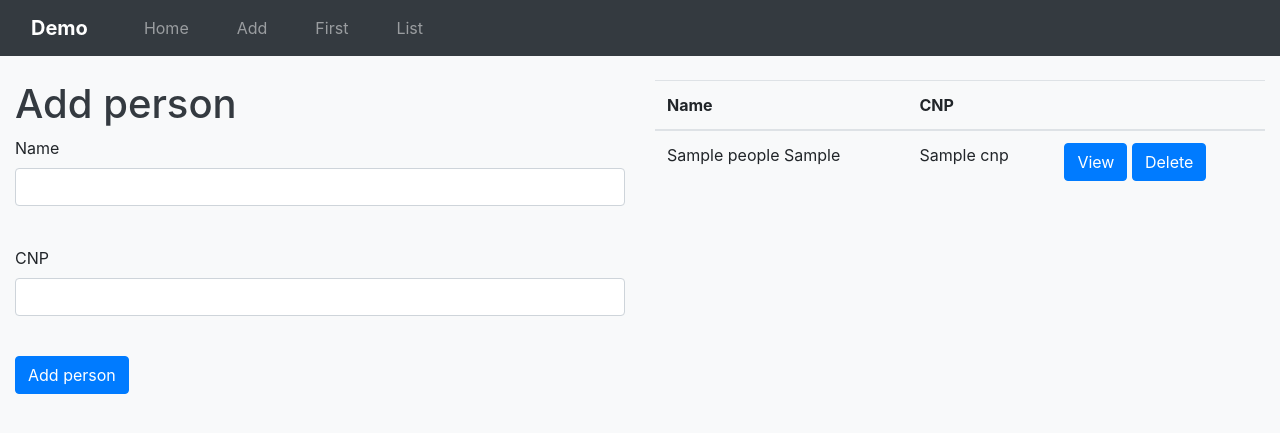
After one commit to IoanaCiripan/Flask-App, a Flask app: page /person/add in a window 1280 px wide. The commit adds this page. Shown: the top 433 px of the page. Run offline with Flask 2, Linux system fonts and the light colour scheme; a database or web service that is not in the repository returns one stand-in record (values such as "Sample title"); some libraries are stand-ins or nearby versions.

Commit message:
Setup list for person

```diff
--- a/List/app/forms.py
+++ b/List/app/forms.py
@@ -5,57 +5,122 @@ from wtforms import SubmitField
 from wtforms.validators import DataRequired
 from wtforms.validators import Length
 
-name_min_len = 3
-name_max_len = 25
+name_min_len = 1
+name_max_len = 20
 
 description_min_len = 5
 description_max_len = 200
 
-class AddForm(FlaskForm):
+class PersonForm(FlaskForm):
     name = StringField(
-    	"Name",
-    	validators = [
-    		DataRequired(),
-    		Length(min = name_min_len, max = name_max_len)
-    	],
-    	render_kw = {"class": "form-control"}
-    )
-    description = TextAreaField(
-    	"Description",
-    	[
-    		DataRequired(),
-	    	Length(
-	    		min = description_min_len,
-	    		max = description_max_len
-	    	)
-	    ],
-    	render_kw = {"class": "form-control"}
-    )
-    submit = SubmitField(
-    	"Add",
-    	render_kw = {"class": "btn btn-primary"}
+        "Name",
+        validators = [
+            DataRequired(),
+            Length(min = name_min_len, max = name_max_len)
+        ],
+        render_kw = {"class": "form-control"}
     )
 
-class ViewForm(FlaskForm):
-    name = StringField(
-    	"Name",
-    	validators = [
-    		DataRequired(),
-    		Length(min = name_min_len, max = name_max_len)
-    	],
-    	render_kw = {"class": "form-control"}
+    first_name = StringField(
+        "First name",
+        validators = [
+            DataRequired(),
+            Length(min = name_min_len, max = name_max_len)
+        ],
+        render_kw = {"class": "form-control"}
     )
-    description = TextAreaField(
-    	"Description",
-    	validators = [
-    		DataRequired(),
-	    	Length(
-	    		min = description_min_len,
-	    		max = description_max_len
-	    	)
-	    ],
-    	render_kw = {"class": "form-control"}
+
+    cnp = StringField(
+        "CNP",
+        validators = [
+            DataRequired(),
+            Length(min = name_min_len, max = name_max_len)
+        ],
+        render_kw = {"class": "form-control"}
     )
+
+    ci_number = StringField(
+        "Number",
+        validators = [
+            DataRequired(),
+            Length(min = name_min_len, max = name_max_len)
+        ],
+        render_kw = {"class": "form-control"}
+    )
+
+    ci_seria = StringField(
+        "Seria",
+        validators = [
+            DataRequired(),
+            Length(min = name_min_len, max = name_max_len)
+        ],
+        render_kw = {"class": "form-control"}
+    )
+
+    birthdate = StringField(
+        "Birthdate",
+        validators = [
+            DataRequired(),
+            Length(min = name_min_len, max = name_max_len)
+        ],
+        render_kw = {"class": "form-control"}
+    )
+
+    gender = StringField(
+        "Gender",
+        validators = [
+            DataRequired(),
+            Length(min = name_min_len, max = name_max_len)
+        ],
+        render_kw = {"class": "form-control"}
+    )
+
+    service_supplier = StringField(
+        "Service supplier",
+        validators = [
+            DataRequired(),
+            Length(min = name_min_len, max = name_max_len)
+        ],
+        render_kw = {"class": "form-control"}
+    )
+
+    medicalSubscription = StringField(
+        "Medical subscription",
+        validators = [
+            DataRequired(),
+            Length(min = name_min_len, max = name_max_len)
+        ],
+        render_kw = {"class": "form-control"}
+    )
+
+    medical_history = TextAreaField(
+        "Medical history",
+        [
+            DataRequired(),
+            Length(
+                min = description_min_len,
+                max = description_max_len
+            )
+        ],
+        render_kw = {"class": "form-control"}
+    )
+
+    observation = StringField(
+        "Observation",
+        validators = [
+            DataRequired(),
+            Length(min = name_min_len, max = name_max_len)
+        ],
+        render_kw = {"class": "form-control"}
+    )
+
+class AddForm(PersonForm):
+    submit = SubmitField(
+        "Add person",
+        render_kw = {"class": "btn btn-primary"}
+    )
+
+class ViewForm(PersonForm):
     submit = SubmitField(
     	"Edit",
     	render_kw = {"class": "btn btn-primary"}
--- a/List/app/pages.py
+++ b/List/app/pages.py
@@ -1,15 +1,16 @@
 from .collection import *
 
-collection = Collection("elements")
+people = Collection("people")
 
 project = {
-	"name": "Demo",
-	"element": "element"
+	"name": "Demo"
 }
 
 page = {
 	"home": "Home",
-	"add": "Add " + project["element"],
-	"delete": "Delete " + project["element"],
-	"view": "View " + project["element"]
+	"person_add": "Add person",
+	"person_delete": "Delete person",
+	"person_update": "View person",
+	"person_first": "First person",
+	"person_list": "List people"
 }
--- a/List/app/routes.py
+++ b/List/app/routes.py
@@ -2,7 +2,6 @@ from flask import flash
 from flask import render_template
 from flask import redirect
 from app import app
-from .collection import *
 from .forms import *
 from .pages import *
 
@@ -13,17 +12,17 @@ def home():
 		"home.html",
 		project = project.copy(),
 		page = page["home"],
-		list = collection.get_list()
+		list = people.get_list()
 	)
 
-@app.route("/view/<id>", methods = ["GET", "POST"])
-def view(id):
+@app.route("/person/update/<id>", methods = ["GET", "POST"])
+def person_update(id):
 	message = ""
 	alert = ""
 	form = ViewForm()
 
 	if form.validate_on_submit():
-		element = collection.update(
+		element = people.update(
 			id,
 			form.name.data,
 			form.description.data
@@ -32,68 +31,87 @@ def view(id):
 			alert = "alert-success"
 			message = "Element with id {} was edited!".format(id)
 	else:
-		element = collection.get_by_id(id)
+		element = people.get_by_id(id)
 
 		form.name.data = element["name"]
 		form.description.data = element["description"]
 
-	if collection.new_element_added:
-		collection.new_element_added = False
+	if people.new_element_added:
+		people.new_element_added = False
 		alert = "alert-success"
 		message = "Element with id {} was added from database!".format(id)
 
 	return render_template(
-		"view.html",
+		"person_update.html",
 		project = project.copy(),
-		page = page["view"],
-		list = collection.get_list(),
+		page = page["person_update"],
+		list = people.get_list(),
 		form = form,
 		message = message,
 		alert = alert,
 		id = id
 	)
 
-@app.route("/add", methods = ["GET", "POST"])
-def add():
+@app.route("/person/first", methods = ["GET", "POST"])
+def person_first():
+	return render_template(
+		"/person/first.html",
+		project = project.copy(),
+		page = page["person_first"],
+		list = people.get_list(),
+		form = form
+	)
+
+@app.route("/person/list", methods = ["GET", "POST"])
+def person_list():
+	return render_template(
+		"/person/list.html",
+		project = project.copy(),
+		page = page["person_list"],
+		list = people.get_list(),
+		form = form
+	)
+
+@app.route("/person/add", methods = ["GET", "POST"])
+def person_add():
 	form = AddForm()
 	if form.validate_on_submit():
 		flash("Add request for element {}".format(
 			form.name.data
 		))
-		element = collection.add(
+		element = people.add(
 			form.name.data,
 			form.description.data
 		)
-		collection.new_element_added = True
+		people.new_element_added = True
 
 		return redirect("/view/{}".format(element))
 
 	return render_template(
-		"add.html",
+		"/person/add.html",
 		project = project.copy(),
-		page = page["add"],
-		list = collection.get_list(),
+		page = page["person_add"],
+		list = people.get_list(),
 		form = form
 	)
 
-@app.route("/delete/<id>", methods = ["GET"])
-def delete(id):
+@app.route("/person/delete/<id>", methods = ["GET"])
+def person_delete(id):
 	message = ""
 	alert = ""
 
-	if collection.delete_by_id(id):
+	if people.delete_by_id(id):
 		alert = "alert-success"
 		message = "Element with id {} was deleted from database!".format(id)
 	else:
 		alert = "alert-warning"
 		message = "Element with id {} was not found!".format(id)
 
-
 	return render_template(
-		"delete.html",
+		"/person/delete.html",
 		project = project.copy(),
-		page = page["delete"],
-		list = collection.get_list(),
+		page = page["person_delete"],
+		list = people.get_list(),
 		message = message,
 		alert = alert
 	)
--- /dev/null
+++ b/List/app/templates/header.html
@@ -0,0 +1,26 @@
+
+<div id = "header" class = "container-fluid bg-dark">
+	<div class = "row">
+		<div class = "col-sm-12 col-md-12 col-lg-12 col-xl-12">
+			<div class = "navbar navbar-light navbar-expand-sm bg-dark navbar-dark">
+				<strong class="navbar-brand">
+					{{ project.name }}
+				</strong>
+				<ul id = "navigation-menu" class = "navbar-nav">
+					<li class = "nav-item">
+						<a class = "nav-link" href = "/home">Home</a>
+					</li>
+					<li class = "nav-item">
+						<a class = "nav-link" href = "/person/add">Add</a>
+					</li>
+					<li class = "nav-item">
+						<a class = "nav-link" href = "/person/first">First</a>
+					</li>
+					<li class = "nav-item">
+						<a class = "nav-link" href = "/person/list">List</a>
+					</li>
+				</ul>
+			</div>
+		</div>
+	</div>
+</div>
--- a/List/app/templates/home.html
+++ b/List/app/templates/home.html
@@ -15,7 +15,7 @@
 	</p>
 </div>
 <div class = "col-sm-12 col-md-12 col-lg-6 col-xl-6">
-	{% include "table.html" %}
+	{% include "person/table.html" %}
 </div>
 
 {% endblock %}
--- a/List/app/templates/layout.html
+++ b/List/app/templates/layout.html
@@ -17,25 +17,7 @@
 		<script src = "https://maxcdn.bootstrapcdn.com/bootstrap/4.4.1/js/bootstrap.min.js"></script>
 	</head>
 	<body class = "bg-light">
-		<div id = "header" class = "container-fluid bg-dark">
-			<div class = "row">
-				<div class = "col-sm-12 col-md-12 col-lg-12 col-xl-12">
-					<div class = "navbar navbar-light navbar-expand-sm bg-dark navbar-dark">
-						<strong class="navbar-brand">
-							{{ project.name }}
-						</strong>
-						<ul id = "navigation-menu" class = "navbar-nav">
-							<li class = "nav-item">
-								<a class = "nav-link" href = "/home">Home</a>
-							</li>
-							<li class = "nav-item">
-								<a class = "nav-link" href = "/add">Add</a>
-							</li>
-						</ul>
-					</div>
-				</div>
-			</div>
-		</div>
+		{% include "header.html" %}
 		<div id = "content" class = "container-fluid bg-light">
 			<div class = "row">
 				<div class = "col-sm-12 col-md-12 col-lg-12 col-xl-12">
--- /dev/null
+++ b/List/app/templates/person/add.html
@@ -0,0 +1,19 @@
+{% extends "layout.html" %}
+
+{% block content %}
+
+<div class = "col-sm-12 col-md-12 col-lg-6 col-xl-6">
+	<h1>{{ page }}</h1>
+    <form action="" method="post" novalidate>
+        {{ form.hidden_tag() }}
+        {% include "person/form.html" %}
+		<div class="form-group">
+			{{ form.submit() }}
+		</div>
+    </form>
+</div>
+<div class = "col-sm-12 col-md-12 col-lg-6 col-xl-6">
+	{% include "person/table.html" %}
+</div>
+
+{% endblock %}
--- /dev/null
+++ b/List/app/templates/person/form.html
@@ -0,0 +1,19 @@
+{% block content %}
+
+{{ form.hidden_tag() }}
+<div class="form-group">
+    {{ form.name.label }}<br>
+    {{ form.name }}<br>
+    {% for error in form.name.errors %}
+    <span style="color: var(--red);">[{{ error }}]</span>
+    {% endfor %}
+</div>
+<div class="form-group">
+    {{ form.cnp.label }}<br>
+    {{ form.cnp }}<br>
+    {% for error in form.cnp.errors %}
+    <span style="color: var(--red);">[{{ error }}]</span>
+    {% endfor %}
+</div>
+
+{% endblock %}
--- a/List/app/templates/table.html
+++ b/List/app/templates/person/table.html
@@ -2,16 +2,16 @@
 <table class = "table table-hover">
 	<thead>
 	    <tr>
-	    	<th scope="col">Id</th>
 	    	<th scope="col">Name</th>
+	    	<th scope="col">CNP</th>
 	    	<th scope="col"></th>
 	    </tr>
 	</thead>
 	<tbody>
 		{% for element in list %}
     		<tr>
-    			<td>{{ element._id }}</td>
-    			<td>{{ element.name }}</td>
+    			<td>{{ element.name }} {{ element.first_name }}</td>
+                <td>{{ element.cnp }}</td>
     			<td>
     				<a href = "/view/{{ element._id }}">
     					<button class="btn btn-primary">View</button>
```
Also changed, not shown: List/app/templates/add.html (deleted, +0 -32 lines), List/app/templates/person/first.html (renamed from List/app/templates/view.html, +1 -14 lines), List/app/templates/person/list.html (added, +42 -0 lines), List/app/templates/person/update.html (added, +26 -0 lines), List/app/templates/person/delete.html (renamed from List/app/templates/delete.html).
